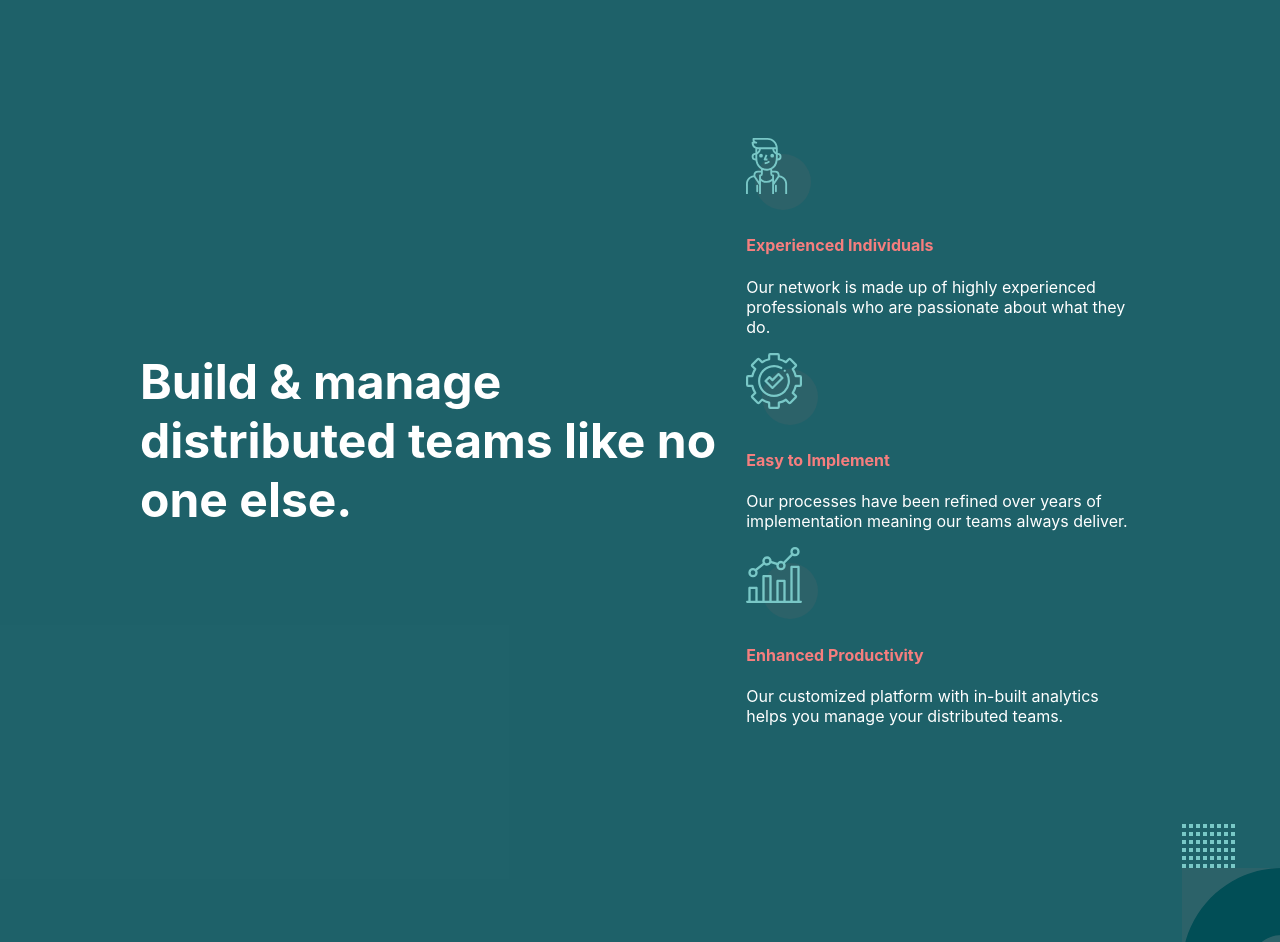
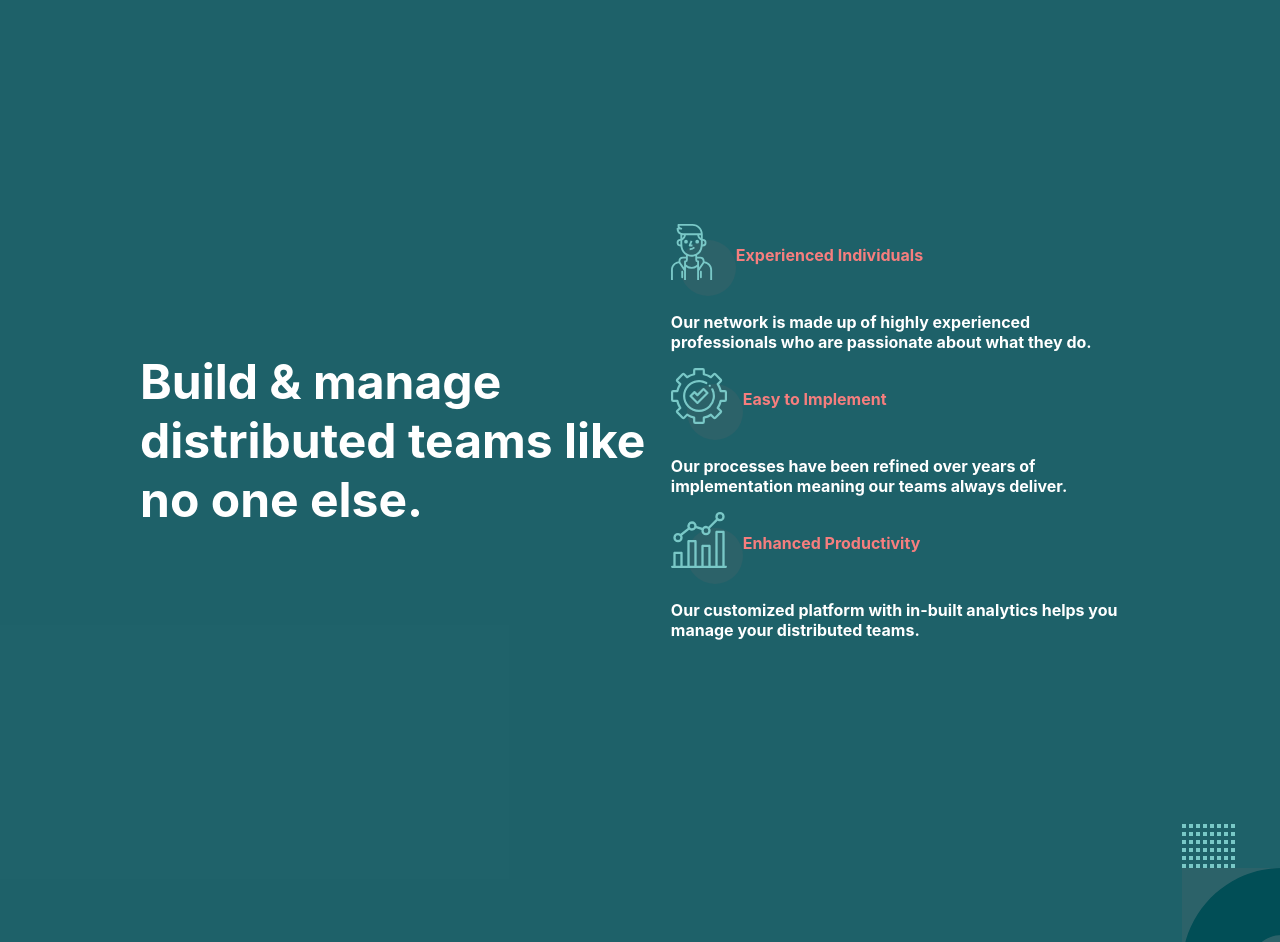
Before and after one commit to Gastonben/landinpage20102021, a plain HTML site: page landing/index.html in a window 1280 px wide. Shown: the part 900-1842 px from the top of the page. Drawn offline with Linux system fonts and the light colour scheme.

Commit message:
advances

```diff
--- a/landing/assets/css/devices/desktop/desktop.css
+++ b/landing/assets/css/devices/desktop/desktop.css
@@ -91,8 +91,14 @@
 .first-sec,
 .content,
 .second-sec,
-.profiles{
+.profiles,
+.info{
     display: flex;
+}
+
+.info{
+    font-weight: bold;
+    flex-wrap: wrap;
 }
 
 .first-sec > h2,
```
